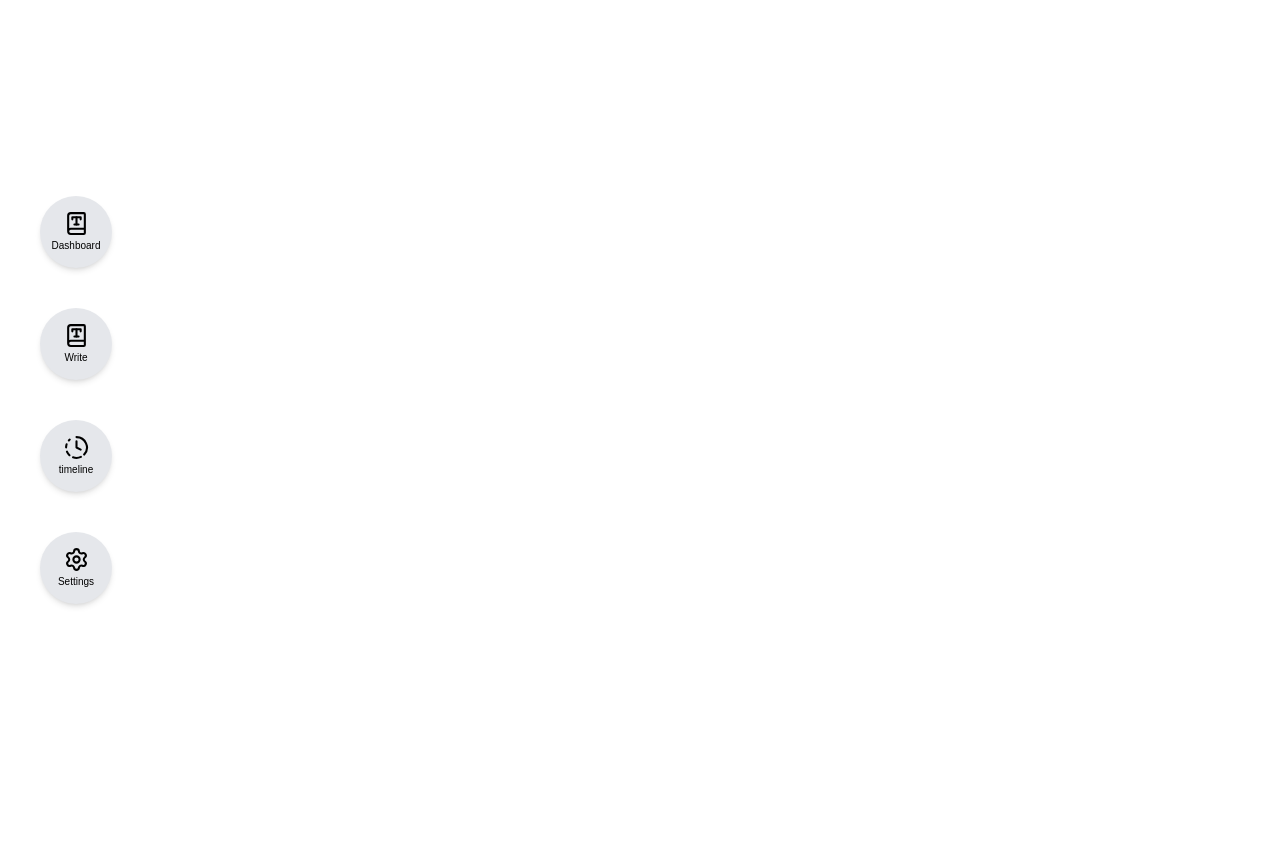
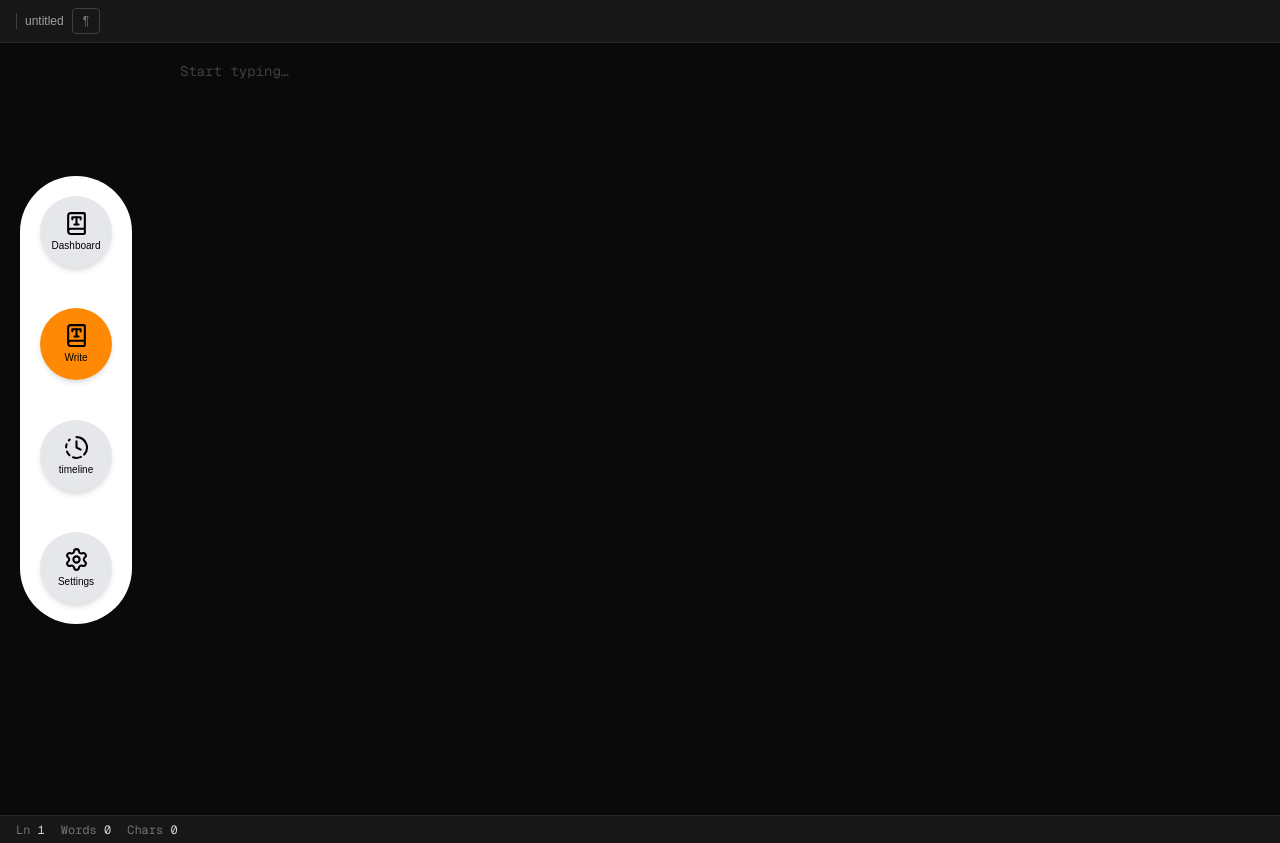
Before and after one commit to lm-vicente-j/WriteBuilder, a Next.js app in the folder app/: page /write in a window 1280 px wide. Before the commit the page ends 800 px from the top, so only its background shows below. Built offline with nearby package versions, Linux system fonts and the light colour scheme.

Commit message:
feat: Add Top tool bar for every module

```diff
--- a/app/app/layout.tsx
+++ b/app/app/layout.tsx
@@ -1,6 +1,8 @@
 import type { Metadata } from "next";
 import { Geist, Geist_Mono } from "next/font/google";
 import "./globals.css";
+import MenuBar from "@/components/MenuBar";
+import TopToolbar from "@/components/TopToolBar";
 
 const geistSans = Geist({
   variable: "--font-geist-sans",
@@ -17,7 +19,7 @@ export const metadata: Metadata = {
   description: "Generated by create next app",
 };
 
-import MenuBar from "@/components/MenuBar";
+
 
 export default function RootLayout({
   children,
@@ -34,8 +36,8 @@ export default function RootLayout({
         <div className="w-full flex-none md:w-64">
             <MenuBar />
           </div>
-
-          <div className="grow md:overflow-y-auto">
+          <TopToolbar/>
+          <div className="grow md:overflow-y-auto flex flex-col">
             {children}
           </div>
       </body>
--- a/app/app/page.tsx
+++ b/app/app/page.tsx
@@ -6,8 +6,8 @@ import MenuBar from '@/components/MenuBar';
 export default function Home() {
 
   return (
-    <div className="flex flex-col flex-1 items-center justify-center font-sans ">
-      <main className="flex flex-1 w-full bg-black">
+    <div className="flex flex-col flex-1 ">
+      <main className="flex flex-1 w-full h-screen bg-[#eee]">
 
 
       </main>
--- a/app/app/write/page.tsx
+++ b/app/app/write/page.tsx
@@ -1,9 +1,89 @@
+"use client";
+
+import { useUIStore } from "@/store/uiStore";
+import { useState, useRef, useCallback } from "react";
+
+export default function Editor() {
+  const [content, setContent] = useState("");
+  const {showNumbering, setShowNumbering} = useUIStore();
+  const textareaRef = useRef<HTMLTextAreaElement>(null);
+  const numbersRef = useRef<HTMLDivElement>(null);
+
+  const lines = content.split("\n");
+  const lineCount = Math.max(lines.length, 1);
+
+  const syncScroll = useCallback(() => {
+    if (textareaRef.current && numbersRef.current) {
+      numbersRef.current.scrollTop = textareaRef.current.scrollTop;
+    }
+  }, []);
+
+  const wordCount = content.trim() ? content.trim().split(/\s+/).length : 0;
+  const charCount = content.length;
+
+  return (
+    <div className="flex flex-col h-screen bg-neutral-950 font-mono text-sm text-neutral-100">
 
 
-export default function(){
-    return(
-        <div>
+      <main className="flex flex-1 pl-40 overflow-hidden">
 
+        {showNumbering && (
+          <div
+            ref={numbersRef}
+            aria-hidden="true"
+            className="
+              select-none overflow-hidden shrink-0
+              w-12 pt-4 pb-4
+              text-right pr-3
+              text-neutral-600 text-xs leading-6
+              border-r border-neutral-800 bg-neutral-900/60
+            "
+          >
+            {Array.from({ length: lineCount }, (_, i) => (
+              <div key={i} className="h-6">{i + 1}</div>
+            ))}
+          </div>
+        )}
+
+        <textarea
+          ref={textareaRef}
+          value={content}
+          onChange={(e) => setContent(e.target.value)}
+          onScroll={syncScroll}
+          spellCheck={false}
+          autoComplete="off"
+          placeholder="Start typing…"
+          className="
+            flex-1 resize-none outline-none
+            bg-transparent text-neutral-100
+            px-5 pt-4 pb-4
+            text-sm leading-6
+            caret-sky-400
+            placeholder:text-neutral-700
+            selection:bg-sky-500/30
+          "
+        />
+      </main>
+
+      {/* Status bar */}
+      <footer className="
+        flex items-center justify-between
+        px-4 h-7 shrink-0
+        border-t border-neutral-800 bg-neutral-900
+        text-neutral-500 text-xs
+      ">
+        <div className="flex items-center gap-4">
+          <span>
+            Ln <span className="text-neutral-300">{lineCount}</span>
+          </span>
+          <span>
+            Words <span className="text-neutral-300">{wordCount}</span>
+          </span>
+          <span>
+            Chars <span className="text-neutral-300">{charCount}</span>
+          </span>
         </div>
-    );
+      </footer>
+    </div>
+  );
 }
--- a/app/components/MenuBar.tsx
+++ b/app/components/MenuBar.tsx
@@ -25,28 +25,31 @@ const MODULES: NavModule[] = [
     },
     {
         name: 'Write',
-        href: 'write',
+        href: '/write',
         icon: BookTypeIcon,
     },
     {
         name: 'timeline',
-        href: 'timeline',
+        href: '/timeline',
         icon: ClockFadingIcon,
     },
     {
         name: 'Settings',
-        href: 'settings',
+        href: '/settings',
         icon: SettingsIcon,
     },
 ]
 
-export default function () {
+export default function MenuBar() {
   const pathname = usePathname();
+
 
     return (
         <div  className='z-100 absolute top-1/2 -translate-y-1/2 flex flex-col items-center w-min h-min bg-white rounded-full ml-5'>
             {MODULES.map((item, i) => {
+
                 const isActive = pathname === item.href;
+
 
                 return (
                         <Link
--- /dev/null
+++ b/app/components/TopToolBar.tsx
@@ -0,0 +1,52 @@
+"use client";
+import { usePathname } from "next/navigation";
+import { LucideIcon, PlusIcon, SaveIcon, UndoIcon, PlayIcon, FilterIcon, PilcrowIcon } from "lucide-react";
+import { useUIStore } from "@/store/uiStore";
+import { JSX } from "react";
+
+
+
+export default function TopToolbar() {
+  const pathname = usePathname();
+
+  if (pathname === "/") return null;
+
+  const {
+    setShowNumbering,
+    showNumbering
+  } = useUIStore();
+
+  const toolsByPath: Record<string, JSX.Element[]> = {
+    "/write": [
+          <button
+            onClick={() => setShowNumbering(!showNumbering)}
+            title="Toggle line numbers"
+            className={`
+              text-xs px-2.5 py-1 rounded border transition-all duration-150
+              ${showNumbering
+                ? "bg-neutral-700 border-neutral-600 text-neutral-200"
+                : "bg-transparent border-neutral-700 text-neutral-500 hover:text-neutral-300 hover:border-neutral-600"
+              }
+            `}
+          >
+            ¶
+          </button>
+    ],
+    "/timeline": [
+    ],
+  };
+
+  const tools = toolsByPath[pathname] ?? [];
+
+  return (
+    <div className="w-full flex items-center gap-2 px-4 py-2  border-b border-neutral-800 bg-neutral-900 shrink-0">
+      <span className="text-neutral-400 text-xs pl-2 border-l border-neutral-700">
+        untitled
+      </span>
+
+      {tools}
+
+
+    </div>
+  );
+}
--- a/app/package.json
+++ b/app/package.json
@@ -13,7 +13,8 @@
     "lucide-react": "^1.7.0",
     "next": "16.2.1",
     "react": "19.2.4",
-    "react-dom": "19.2.4"
+    "react-dom": "19.2.4",
+    "zustand": "^5.0.12"
   },
   "devDependencies": {
     "@tailwindcss/postcss": "^4",
--- /dev/null
+++ b/app/store/uiStore.ts
@@ -0,0 +1,11 @@
+import { create } from "zustand";
+
+interface UIStore {
+  showNumbering: boolean;
+  setShowNumbering: (val: boolean) => void;
+}
+
+export const useUIStore = create<UIStore>((set) => ({
+  showNumbering: false,
+  setShowNumbering: (val) => set({ showNumbering: val }),
+}));
```
Also changed, not shown: 1 other file (tests, documents, lock files or other folders).
